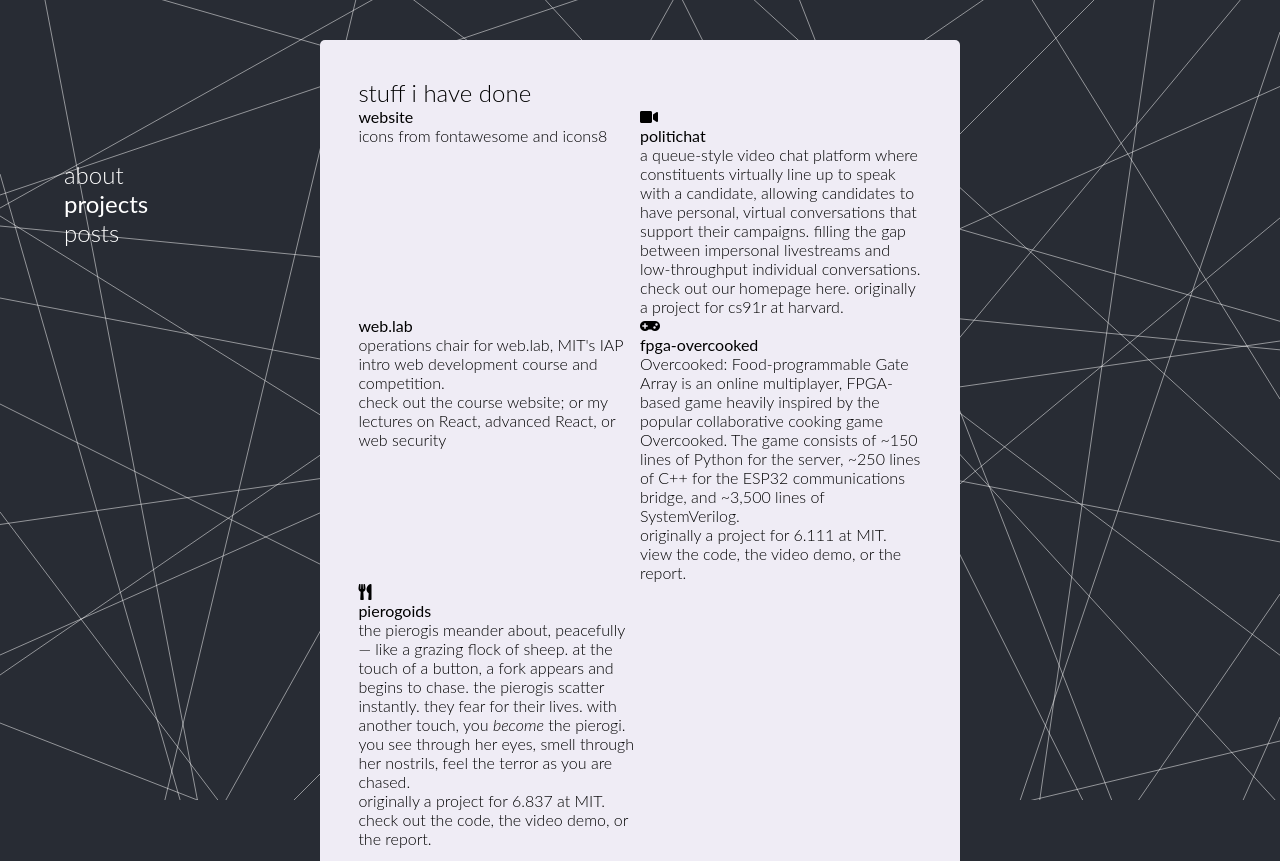
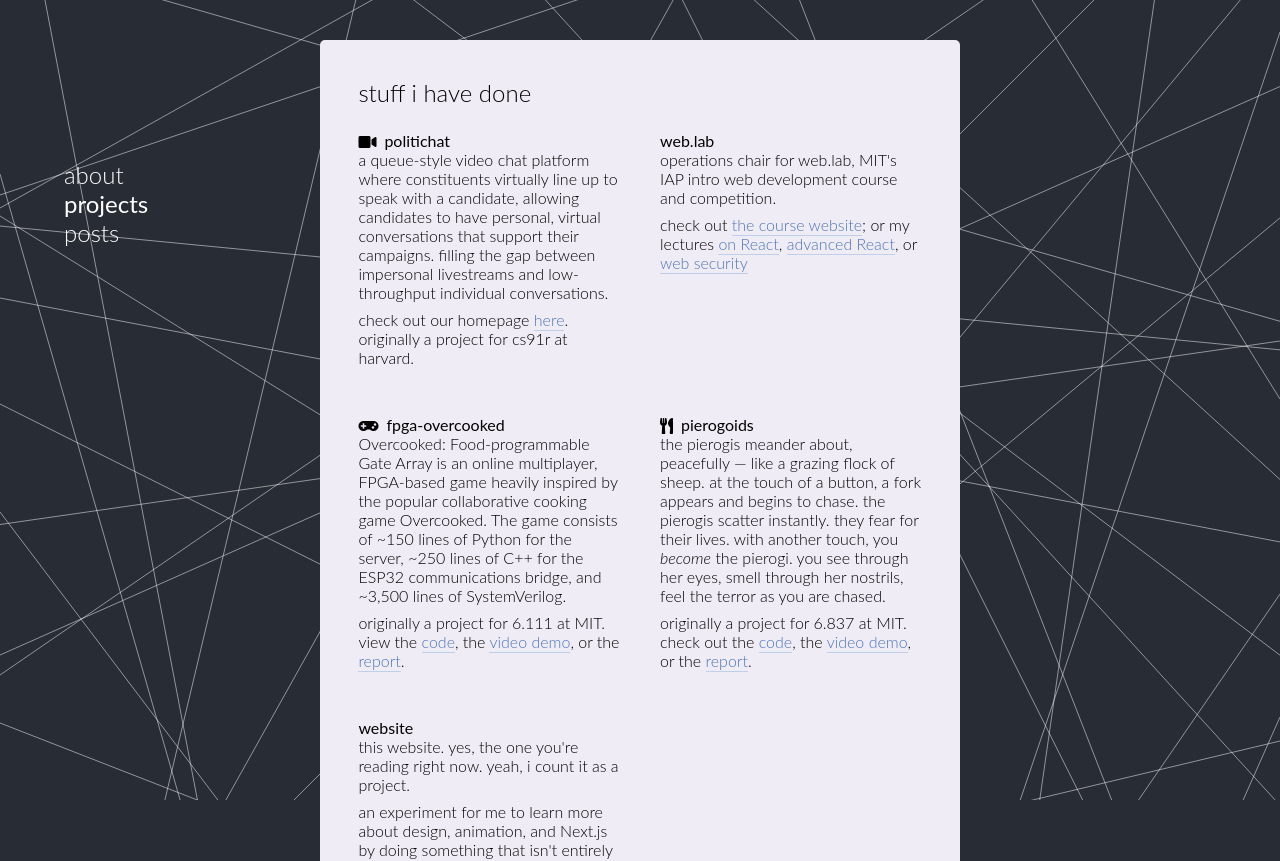
Before and after one commit to kyeb/kyeburchard-next, a Next.js app: page /projects in a window 1280 px wide. Shown: the top 861 px of the page. Built offline with nearby package versions, Linux system fonts and the light colour scheme.

Commit message:
basic styling for projects page

```diff
--- a/components/projects/Project.tsx
+++ b/components/projects/Project.tsx
@@ -1,6 +1,7 @@
 import ReactMarkdown from "react-markdown";
 import { ProjectInfo } from "../../pages/projects";
 import styles from "../../styles/ProjectsList.module.css";
+import contentStyles from "../../styles/Content.module.css";
 
 interface ProjectProps {
   info: ProjectInfo;
@@ -26,7 +27,9 @@
         {icon && renderIcon(icon)}
         <h2>{name}</h2>
       </div>
-      <ReactMarkdown className={styles.projectDescription}>
+      <ReactMarkdown
+        className={`${styles.projectDescription} ${contentStyles.content}`}
+      >
         {content}
       </ReactMarkdown>
     </div>
--- a/content/projects/website.md
+++ b/content/projects/website.md
@@ -1,7 +1,13 @@
 ---
 name: website
 icon:
-order: 0
+order: 5
 ---
 
+this website. yes, the one you're reading right now. yeah, i count it as a
+project.
+
+an experiment for me to learn more about design, animation, and Next.js
+by doing something that isn't entirely pointless with it.
+
 icons from [fontawesome](https://fontawesome.com/) and [icons8](https://icons8.com)
--- /dev/null
+++ b/styles/Content.module.css
@@ -0,0 +1,13 @@
+/* Hyperlink styling for in-content */
+
+/* https://www.webfx.com/blog/web-design/hyperlink-design/ */
+.content a {
+  text-decoration: none;
+  color: var(--link);
+  padding-bottom: 1px;
+  border-bottom: 1px solid var(--link-underline);
+}
+
+.content a:hover {
+  border-bottom: 1px solid var(--link);
+}
--- a/styles/ProjectsList.module.css
+++ b/styles/ProjectsList.module.css
@@ -1,18 +1,35 @@
 .grid {
   display: grid;
   grid-template-columns: 1fr 1fr;
+  gap: 2.5em;
+}
+
+@media (max-width: 1200px) {
+  .grid {
+    grid-template-columns: 1fr;
+  }
 }
 
 .header {
   font-size: 1.5rem;
   font-weight: 300;
+  padding-bottom: 1em;
 }
 
 .projectContainer {
 }
 
 .projectHeader {
+  display: flex;
+  justify-content: flex-start;
+  align-items: flex-end;
+  gap: 0.5em;
 }
 
 .projectDescription {
+  /* padding-bottom: 2.5em; */
 }
+
+.projectDescription p {
+  padding-bottom: 0.5em;
+}
--- a/styles/_globals.css
+++ b/styles/_globals.css
@@ -1,6 +1,8 @@
 :root {
   --dark: #282c34;
   --light: #efecf5;
+  --link: #4c74b9;
+  --link-underline: #beceeb;
 }
 
 @import url("https://fonts.googleapis.com/css2?family=Lato:ital,wght@0,100;0,300;0,400;0,700;1,300&display=swap");
```
